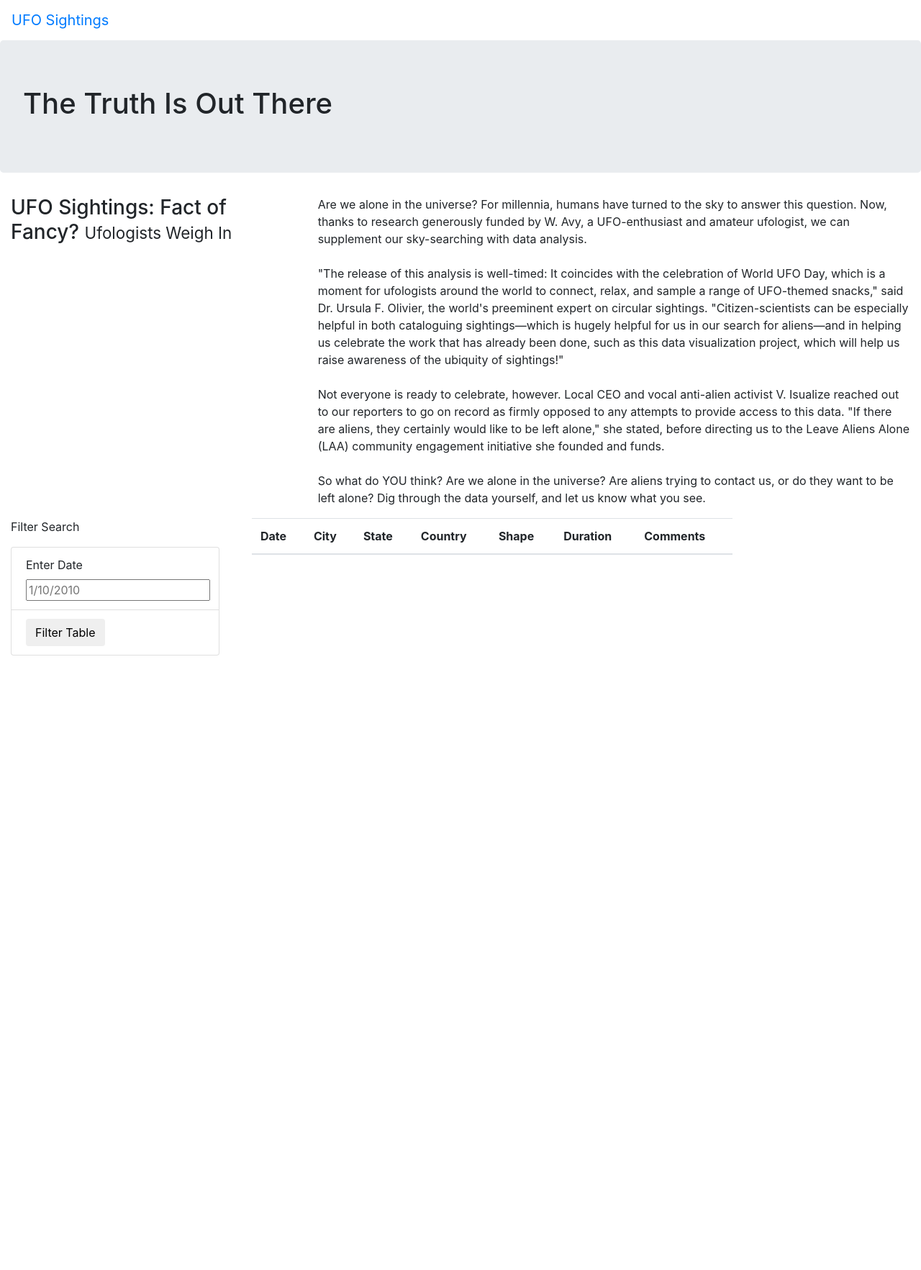
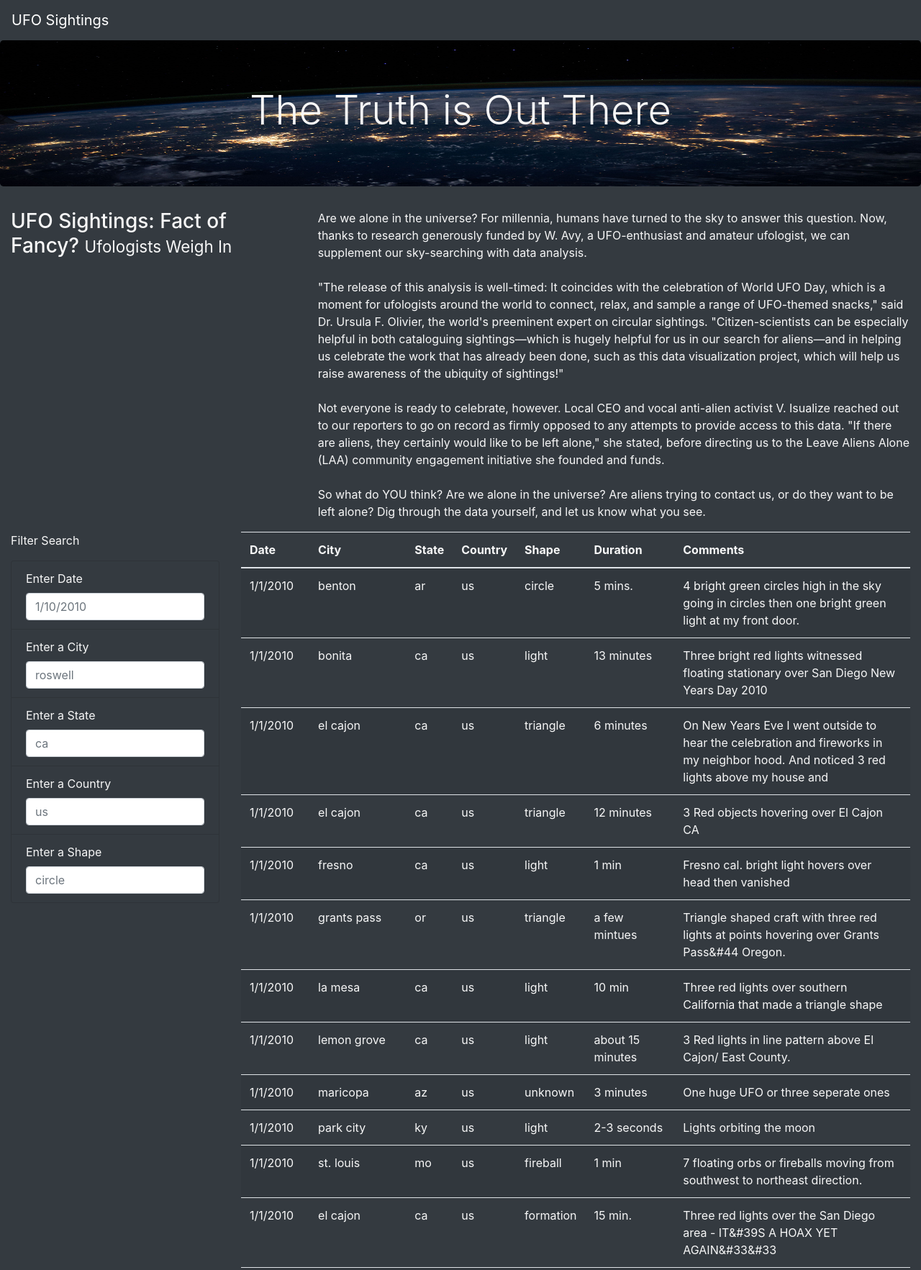
Before and after one commit to bnbullock/UFOs, a plain HTML site: page index.html in a window 1280 px wide. Shown: the top 1765 px of the page at 72% size. Before the commit the page ends 911 px from the top, so only its background shows below. Drawn offline with nearby package versions, Linux system fonts and the light colour scheme.

Commit message:
Update js code for filters

```diff
--- a/index.html
+++ b/index.html
@@ -13,14 +13,16 @@
         />
         <link rel="stylesheet" href="static/css/style.css">
     </head>
-<body>
+    <body class="bg-dark">
         <div class="wrapper">
-        <nav class="navbar navbar-expand-lg">
+            <!--nav class="navbar navbar-expand-lg"-->
+            <nav class="navbar navbar-dark bg-dark navbar-expand-lg">
                 <a class="navbar-brand" href="index.html">UFO Sightings</a>
             </nav>
         </div>
         <div class="jumbotron">
-        <h1>The Truth Is Out There</h1>
+            <!--h1>The Truth Is Out There</h1-->
+            <h1 class="display-4">The Truth is Out There</h1>
         </div>
         <div class="container-fluid">
             <div class="row">
@@ -30,8 +32,6 @@
                 <div class="col-md-8">
                     <p>
                         Are we alone in the universe? For millennia, humans have turned to the sky to answer this question. Now, thanks to research generously funded by W. Avy, a UFO-enthusiast and amateur ufologist, we can supplement our sky-searching with data analysis.<br><br>"The release of this analysis is well-timed: It coincides with the celebration of World UFO Day, which is a moment for ufologists around the world to connect, relax, and sample a range of UFO-themed snacks," said Dr. Ursula F. Olivier, the world's preeminent expert on circular sightings. "Citizen-scientists can be especially helpful in both cataloguing sightings—which is hugely helpful for us in our search for aliens—and in helping us celebrate the work that has already been done, such as this data visualization project, which will help us raise awareness of the ubiquity of sightings!"<br><br>Not everyone is ready to celebrate, however. Local CEO and vocal anti-alien activist V. Isualize reached out to our reporters to go on record as firmly opposed to any attempts to provide access to this data. "If there are aliens, they certainly would like to be left alone," she stated, before directing us to the Leave Aliens Alone (LAA) community engagement initiative she founded and funds.<br><br>So what do YOU think? Are we alone in the universe? Are aliens trying to contact us, or do they want to be left alone? Dig through the data yourself, and let us know what you see.
-
-
                     </p>
                 </div>
             </div>
@@ -40,23 +40,41 @@
             <div class="row">
                 <!--Filters for the Table-->
                 <div class="col-md-3">
-                <form>
+                  <div class="filters">
+                    <form class="bg-dark">
                         <p>Filter Search</p>
-                </form>
                         <ul class="list-group">
-                    <!--User Input-->
-                    <li class="list-group-item">
+                            <!--User Input - Filters-->
+                            <!--Date-->
+                            <li class="list-group-item bg-dark">
                                 <label for="date">Enter Date</label>
-                        <input type="text" placeholder="1/10/2010" id="datetime" />
+                                <input type="text" placeholder="1/10/2010" id="datetime" class="form-control"/>
                             </li>
-                    <!--Button-->
-                    <li class="list-group-item">
-                        <button id="filter-btn" type="button" class="btn btn-default">Filter Table</button>
+                            <!--City-->
+                            <li class="list-group-item bg-dark">
+                                <label for="city">Enter a City</label>
+                                <input type="text" placeholder="roswell" id="city" class="form-control"/>
+                            </li>
+                            <!--State-->
+                            <li class="list-group-item bg-dark">
+                                <label for="state">Enter a State</label>
+                                <input type="text" placeholder="ca" id="state" class="form-control"/>
+                            </li>
+                            <!--Country-->
+                            <li class="list-group-item bg-dark">
+                                <label for="country"> Enter a Country</label>
+                                <input type="text" placeholder="us" id="country" class="form-control"/>
+                            </li>
+                            <!--Shape-->
+                            <li class="list-group-item bg-dark">
+                                <label for="shape">Enter a Shape</label>
+                                <input type="text" placeholder="circle" id="shape" class="form-control"/>
                             </li>
                         </ul>
+                    </form>
+                  </div>
                 </div>
                 <!--Sightings Data-->
-            <div class="col-md-9">
                 <div class="col-md-9">
                     <table class="table table-striped">
                         <thead>
@@ -75,9 +93,8 @@
                 </div>
             </div>
         </div>
-    </div>
-
-
-
+        <script src="https://cdnjs.cloudflare.com/ajax/libs/d3/4.11.0/d3.js"></script>
+        <script src="static/js/data.js"></script>
+        <script src="static/js/app.js"></script>
     </body>
 </html>
--- a/static/css/style.css
+++ b/static/css/style.css
@@ -0,0 +1,14 @@
+body {
+    color: #f7f7f7;
+  }
+
+.jumbotron {
+    background-image: url("../images/nasa.jpg");
+    background-size: 100% 100%;
+    text-align: center;
+  }
+
+li {
+    font-family: inherit;
+    font-size: 1rem;
+  }
--- a/static/js/app.js
+++ b/static/js/app.js
@@ -1,3 +1,9 @@
+// from data.js
+const tableData = data;
+
+// get table references
+var tbody = d3.select("tbody");
+
 function buildTable(data) {
   // First, clear out any existing data
   tbody.html("");
@@ -5,6 +11,7 @@ function buildTable(data) {
   // Next, loop through each object in the data
   // and append a row and cells for each value in the row
   data.forEach((dataRow) => {
+    // Append a row to the table body
     let row = tbody.append("tr");
 
     // Loop through each field in the dataRow and add
@@ -16,27 +23,61 @@ function buildTable(data) {
   });
 }
 
-function handleClick() {
-    // Grab the datetime value from the filter
-    let date = d3.select("#datetime").property("value");
-    let filteredData = tableData;
+// 1. Create a variable to keep track of all the filters as an object.
+var filters = {};
 
-     // Check to see if a date was entered and filter the
-    // data using that date.
-    if (date) {
-      // Apply `filter` to the table data to only keep the
-      // rows where the `datetime` value matches the filter value
-      filteredData = filteredData.filter(row => row.datetime === date);
+// 3. Use this function to update the filters.
+function updateFilters() {
+
+    // 4a. Save the element that was changed as a variable.
+    let changedElement = d3.select(this);
+
+    // 4b. Save the value that was changed as a variable.
+    let elementValue = changedElement.property("value");
+    console.log(elementValue);
+
+    // 4c. Save the id of the filter that was changed as a variable.
+    let filterID = changedElement.attr("id");
+    console.log(filterID);
+
+    // 5. If a filter value was entered then add that filterId and value
+    // to the filters list. Otherwise, clear that filter from the filters object.
+    console.log("Item 5");
+    if (elementValue) {
+      filters[filterID] = elementValue;
+    }
+    else {
+      delete filters[filterID];
     }
 
-     // Rebuild the table using the filtered data
-    // @NOTE: If no date was entered, then filteredData will
-    // just be the original tableData.
-    buildTable(filteredData);
+    // 6. Call function to apply all filters and rebuild the table
+    console.log("Item 6 - Filter Table");
+    filterTable();
   }
 
-  // Attach an event to listen for the form button
-  d3.selectAll("#filter-btn").on("click", handleClick);
+  // 7. Use this function to filter the table when data is entered.
+  console.log("Item 7");
+  function filterTable() {
+
+    // 8. Set the filtered data to the tableData.
+    filteredData = tableData;
+
+    // 9. Loop through all of the filters and keep any data that
+    // matches the filter values
+    console.log("Item 9");
+    Object.entries(filters).forEach(([key, value]) => {
+      filteredData = filteredData.filter(row => row[key] === value);
+    });
+
+
+    // 10. Finally, rebuild the table using the filtered data
+    console.log(filteredData);
+    buildTable(filteredData);
+
+  }
+
+  // 2. Attach an event to listen for changes to each filter
+  d3.selectAll("input").on("change", updateFilters);
 
   // Build the table when the page loads
   buildTable(tableData);
```
Also changed, not shown: static/images/nasa.jpg (added), 1 other file. Lines whose indentation alone changed are shown as unchanged.
